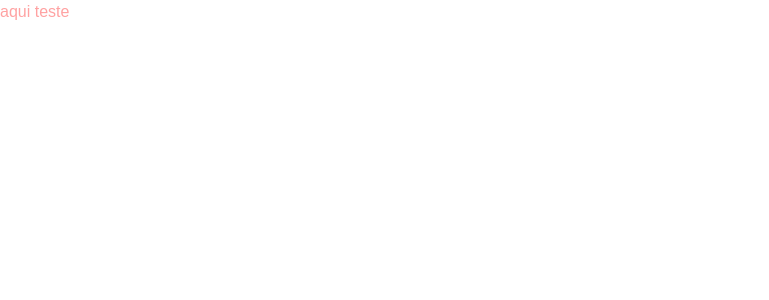
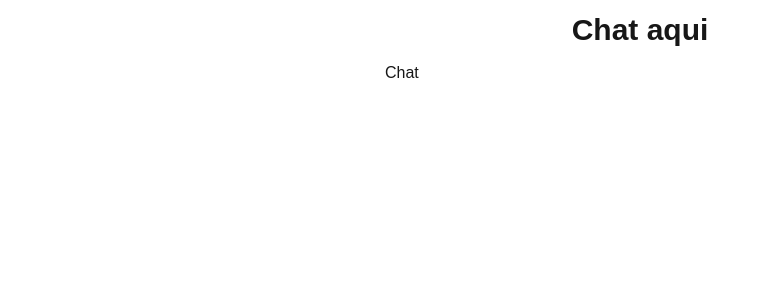
Before and after one commit to joaodlouro/React-Type-docs, a Next.js app in the folder form-zod/: page / in a window 1280 px wide. Shown: the top 300 px of the page, without its empty margins (0-769 px from the left). Built offline with nearby package versions, Linux system fonts and the light colour scheme.

Commit message:
chat + docs

```diff
--- a/form-zod/src/app/page.tsx
+++ b/form-zod/src/app/page.tsx
@@ -1,4 +1,8 @@
 "use client"
+
+import { ChatProvider } from "@/contexts/ChatCtx";
+import { UserProvider } from "@/contexts/UsersCtx";
+import { Chat } from "@/components/Chat";
 
 
 const Page= () => {
@@ -6,7 +10,15 @@ const Page= () => {
 
 
   return(
-    <div className="text-red-300"> aqui teste </div>
+    <div className="container mx-auto mx-auto max-w-lg px2">
+      <UserProvider>
+        <ChatProvider>
+          <h1 className="text-3xl font-bold my-3 text-center">Chat aqui</h1>
+          <Chat />
+        </ChatProvider>
+
+      </UserProvider>
+    </div>
   )
 }
 
--- /dev/null
+++ b/form-zod/src/components/Chat.tsx
@@ -0,0 +1,5 @@
+export const Chat = () => {
+    return(
+        <div className="border border-white/30 rounded-md">Chat</div>
+    )
+}
--- a/form-zod/src/contexts/ChatCtx.tsx
+++ b/form-zod/src/contexts/ChatCtx.tsx
@@ -1,5 +1,6 @@
-import { createContext } from "react";
-import { ReactNode, Message } from "@/types/Message";
+import { createContext, ReactNode, useReducer } from "react";
+import { Message } from "@/types/Message";
+import { ChatReducer } from "@/reducer/ChatReducer";
 
 type ChatCtx ={
     chat: Message[];
@@ -11,10 +12,15 @@ export const ChatCtx = createContext<ChatCtx | null>(null);
 
 export const ChatProvider = ({children}: {children: ReactNode}) => {
 
+    const [chat, dispatch] = useReducer(ChatReducer, []);
+    const addMessage = (user: string, text: string) => {
+        dispatch({type: 'add', payload: {user, text}});
+    };
+
 
 
 
     return(
-        <ChatCtx.Provider value={}>{children}</ChatCtx.Provider>
+        <ChatCtx.Provider value={{chat, addMessage}}>{children}</ChatCtx.Provider>
     )
 }
```
Also changed, not shown: 1 other file (tests, documents, lock files or other folders).
